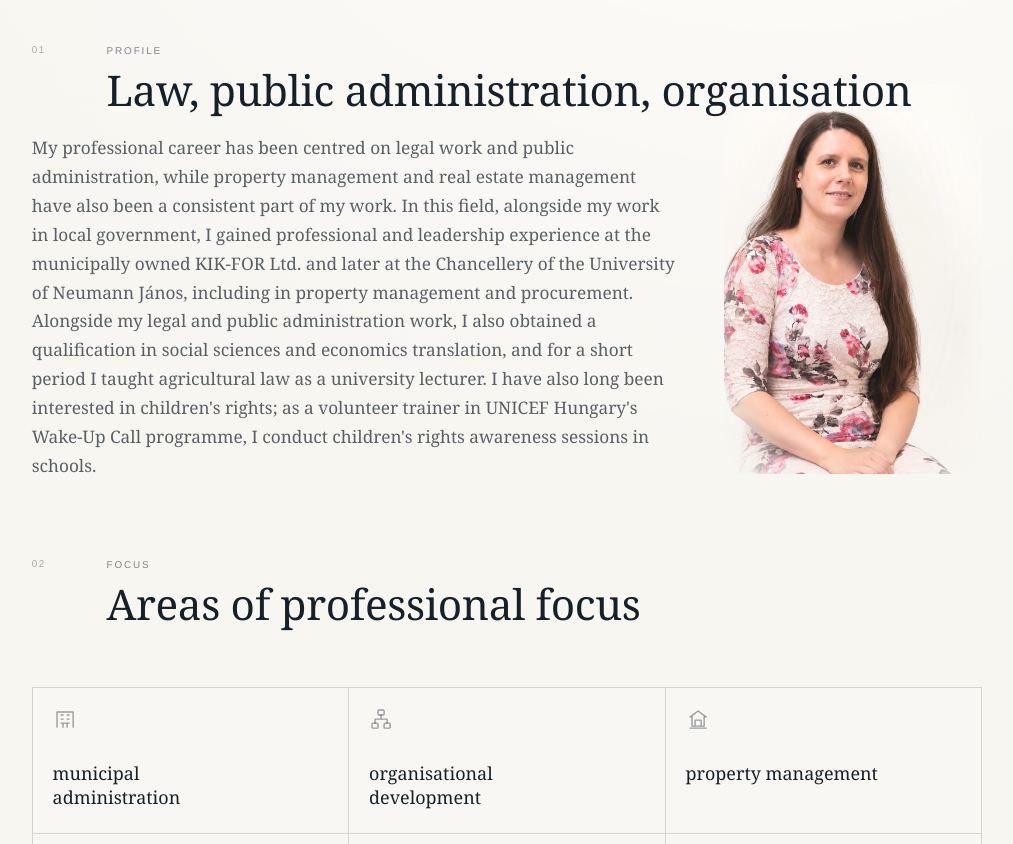
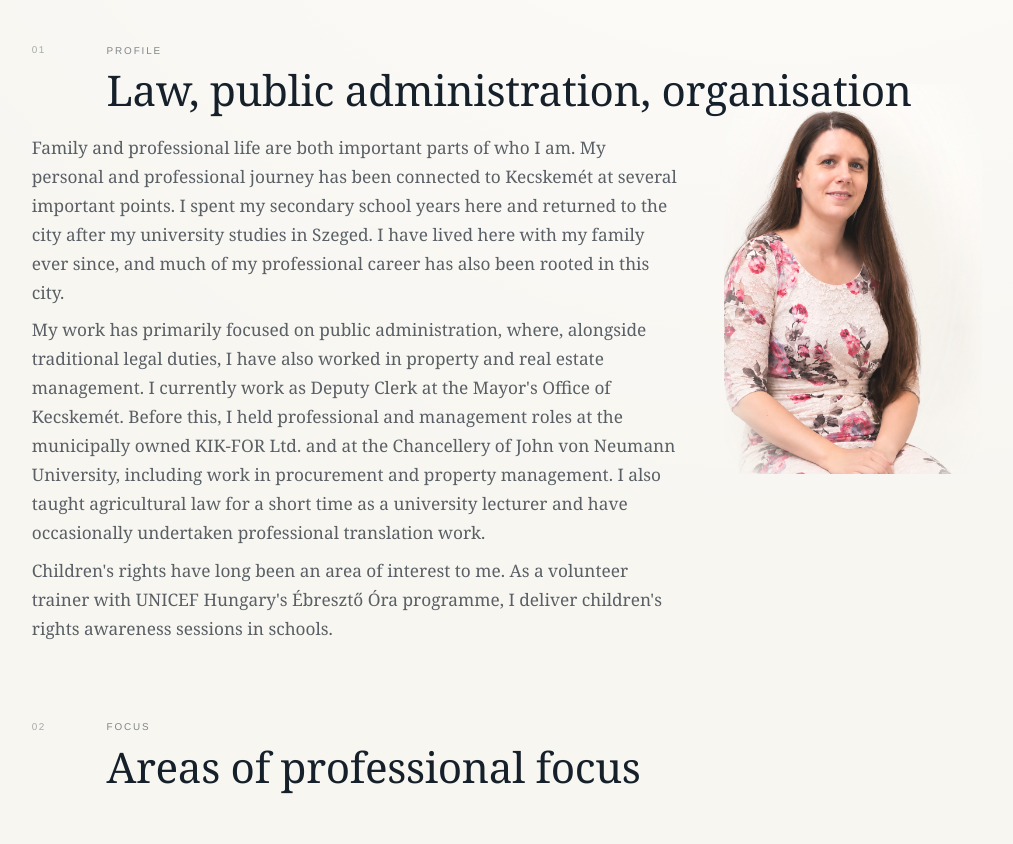
Before and after one commit to svircevicnikola/svircevic-hu, a Next.js app: page /agota/en in a window 1280 px wide. Shown: the part 680-1524 px from the top of the page, without its empty margins (133-1146 px from the left). Built offline with nearby package versions, Linux system fonts and the light colour scheme.

Commit message:
Update Agota English profile introduction

```diff
--- a/app/agota/en/page.tsx
+++ b/app/agota/en/page.tsx
@@ -136,7 +136,13 @@ export default function AgotaEnglishPage() {
           <h2>Law, public administration, organisation</h2>
           <div className="agota-intro-body">
             <p>
-              My professional career has been centred on legal work and public administration, while property management and real estate management have also been a consistent part of my work. In this field, alongside my work in local government, I gained professional and leadership experience at the municipally owned KIK-FOR Ltd. and later at the Chancellery of the University of Neumann János, including in property management and procurement. Alongside my legal and public administration work, I also obtained a qualification in social sciences and economics translation, and for a short period I taught agricultural law as a university lecturer. I have also long been interested in children's rights; as a volunteer trainer in UNICEF Hungary's Wake-Up Call programme, I conduct children's rights awareness sessions in schools.
+              Family and professional life are both important parts of who I am. My personal and professional journey has been connected to Kecskemét at several important points. I spent my secondary school years here and returned to the city after my university studies in Szeged. I have lived here with my family ever since, and much of my professional career has also been rooted in this city.
+            </p>
+            <p>
+              My work has primarily focused on public administration, where, alongside traditional legal duties, I have also worked in property and real estate management. I currently work as Deputy Clerk at the Mayor's Office of Kecskemét. Before this, I held professional and management roles at the municipally owned KIK-FOR Ltd. and at the Chancellery of John von Neumann University, including work in procurement and property management. I also taught agricultural law for a short time as a university lecturer and have occasionally undertaken professional translation work.
+            </p>
+            <p>
+              Children's rights have long been an area of interest to me. As a volunteer trainer with UNICEF Hungary's Ébresztő Óra programme, I deliver children's rights awareness sessions in schools.
             </p>
             <div className="agota-intro-image-secondary">
               <img src="/images/agota-profile.jpg" alt="Dr. Ágota Svircevic-Bodnár" />
```
